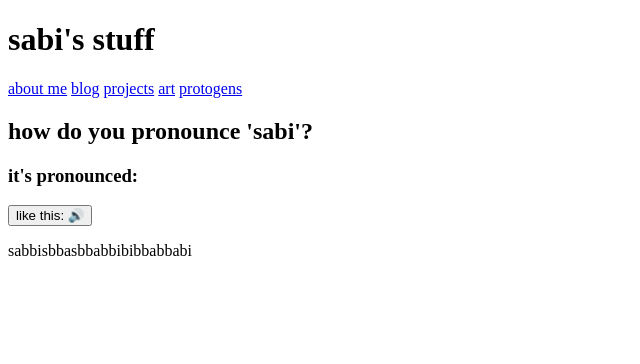
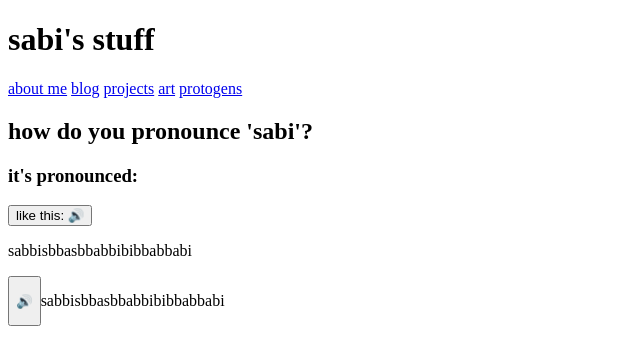
Before and after one commit to sabidesu/sabi.pink, an Eleventy site: page src/pronunciation.html in a window 1280 px wide. Both pictures are taken after a click on the button "like this: 🔊". Shown: the whole page, without its empty margins (0-640 px from the left). Built offline with nearby package versions, Linux system fonts and the light colour scheme; Eleventy itself is replaced by a stand-in of ours; files that its build step writes are made by us from their sources; a web font is replaced by a local one.

Commit message:
generate past pronunciations

```diff
--- a/src/js/pronunciation.js
+++ b/src/js/pronunciation.js
@@ -1,3 +1,5 @@
+const pastPronunciationsDiv = document.getElementById("past-pronunciations");
+
 const headsOrTails = () => {
   // q: why is this coin weighted?
   // a: the longer the pronunciation the better
@@ -54,4 +56,26 @@ const makeAndPronounce = () => {
   const pronunciation = generatePronunciation();
   pronounce(pronunciation);
   updatePronunciation(pronunciation);
+  createPastPronunciation(pronunciation);
 };
+
+const createPastPronunciation = (pronunciation) => {
+  const newPronunciation = document
+    .getElementById("temp-pronunciation")
+    .cloneNode(true);
+  newPronunciation.removeAttribute("id");
+  newPronunciation.style.display = "flex";
+
+  p = newPronunciation.querySelector("p");
+  p.textContent = pronunciation;
+
+  button = newPronunciation.querySelector("button");
+  button.setAttribute("title", `pronounce ${pronunciation}`);
+  button.addEventListener("click", sayPastPronunciation);
+
+  pastPronunciationsDiv.prepend(newPronunciation);
+};
+
+const sayPastPronunciation = (event) => {
+  pronounce(event.target.parentNode.querySelector("p").textContent);
+};
--- a/src/pronunciation.html
+++ b/src/pronunciation.html
@@ -15,3 +15,10 @@ layout: layouts/base.njk
   like this: 🔊
 </button>
 <p id="pronunciation"></p>
+
+<div id="past-pronunciations">
+  <div id="temp-pronunciation" style="display: none">
+    <button title="play pronunciation">🔊</button>
+    <p></p>
+  </div>
+</div>
```
